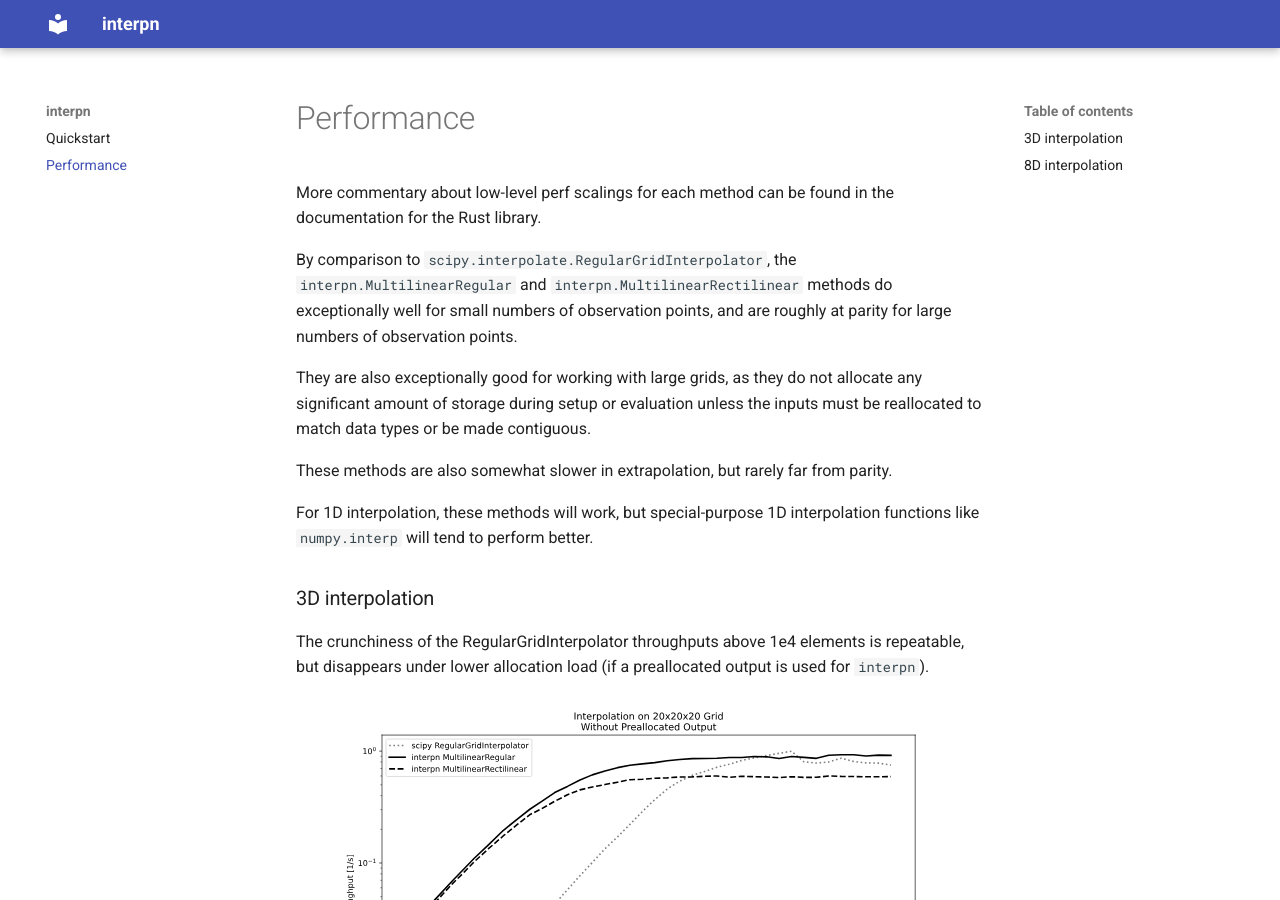
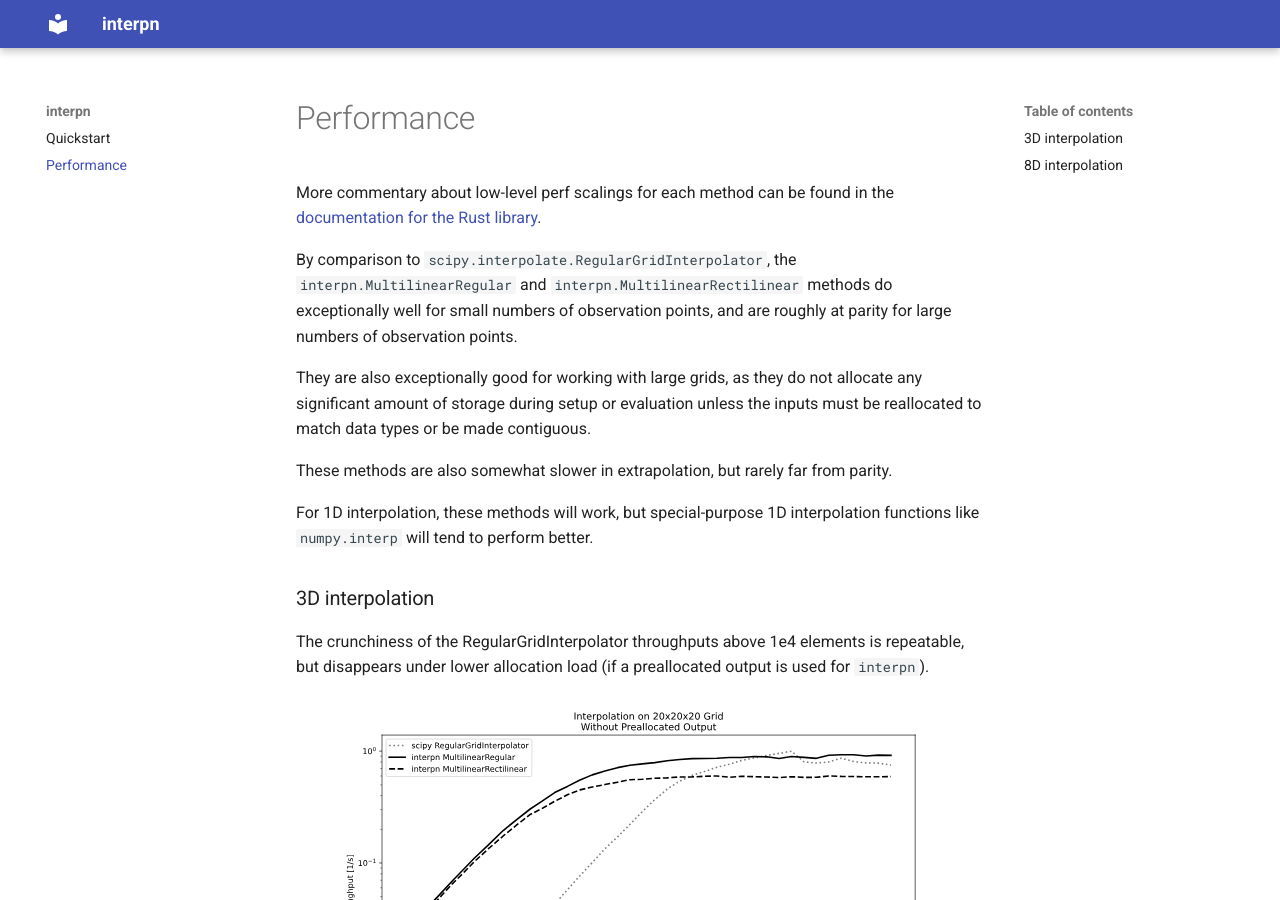
Before and after one commit to jlogan03/interpnpy, an MkDocs documentation site: the page built from docs/perf.md, in a window 1280 px wide and 900 px high. Built offline with MkDocs 1.6.1 and Material for MkDocs 9.7.7, drawn with Linux system fonts in a browser that asks for light colours; part of the change alters nothing that is shown.

```diff
--- a/docs/perf.md
+++ b/docs/perf.md
@@ -1,7 +1,7 @@
 # Performance
 
 More commentary about low-level perf scalings for each method
-can be found in the documentation for the Rust library.
+can be found in the [documentation for the Rust library](https://docs.rs/interpn/latest/interpn/).
 
 By comparison to `scipy.interpolate.RegularGridInterpolator`,
 the `interpn.MultilinearRegular` and `interpn.MultilinearRectilinear`
```
